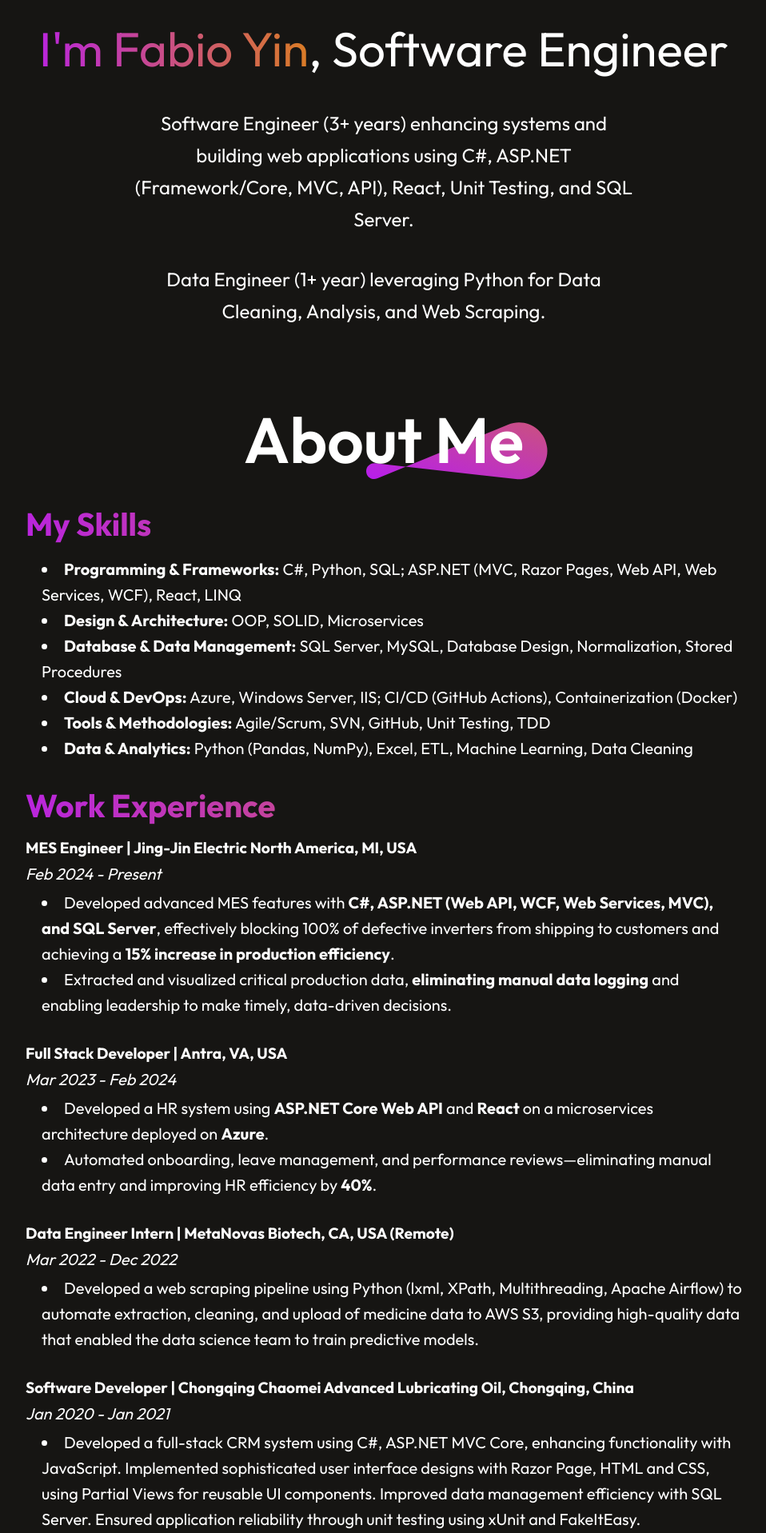
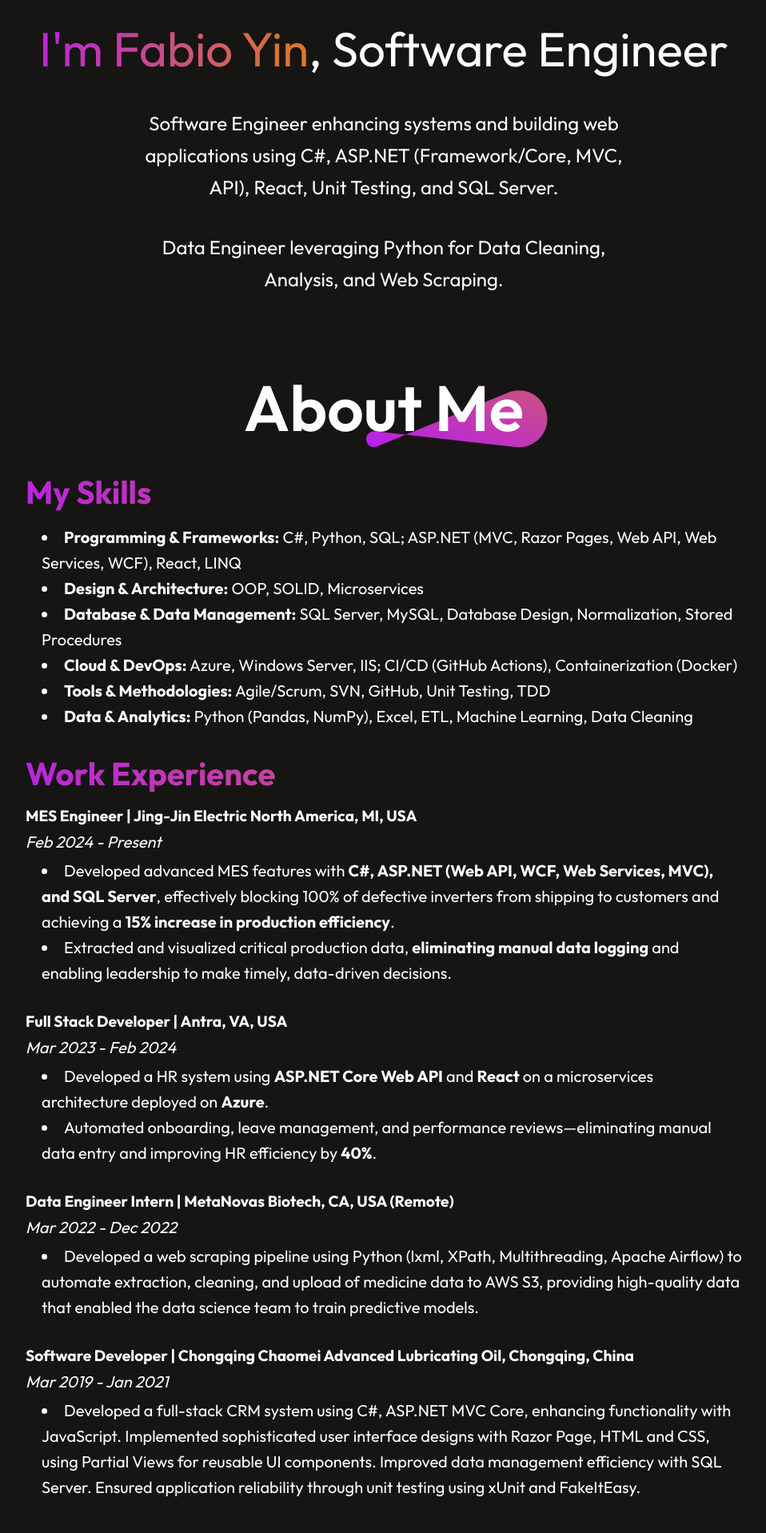
Before and after one commit to uscliyin/React-Portfolio, a React (Vite) app: page / in a window 1280 px wide. Shown: the part 440-2357 px from the top of the page at 80% size, without its empty margins (160-1118 px from the left). Built offline with nearby package versions, Linux system fonts and the light colour scheme.

Commit message:
update date

```diff
--- a/src/Components/About/About.jsx
+++ b/src/Components/About/About.jsx
@@ -74,7 +74,7 @@ const About = () => {
 
         <div className="experience-item">
           <h3>Software Developer | Chongqing Chaomei Advanced Lubricating Oil, Chongqing, China</h3>
-          <p><em>Jan 2020 - Jan 2021</em></p>
+          <p><em>Mar 2019 - Jan 2021</em></p>
           <ul>
             <li>
             Developed a full-stack CRM system using C#, ASP.NET MVC Core, enhancing functionality with JavaScript.
--- a/src/Components/Hero/Hero.jsx
+++ b/src/Components/Hero/Hero.jsx
@@ -6,8 +6,8 @@ const Hero = () => {
         <div id='home' className='hero'>
             <img src={profile} alt="" />
             <h1><span>I'm Fabio Yin</span>, Software Engineer</h1>
-            <p>Software Engineer (3+ years) enhancing systems and building web applications using C#, ASP.NET (Framework/Core, MVC, API), React, Unit Testing, and SQL Server.</p>
-            <p>Data Engineer (1+ year) leveraging Python for Data Cleaning, Analysis, and Web Scraping.</p>
+            <p>Software Engineer enhancing systems and building web applications using C#, ASP.NET (Framework/Core, MVC, API), React, Unit Testing, and SQL Server.</p>
+            <p>Data Engineer leveraging Python for Data Cleaning, Analysis, and Web Scraping.</p>
         </div>
     )
 }
```
